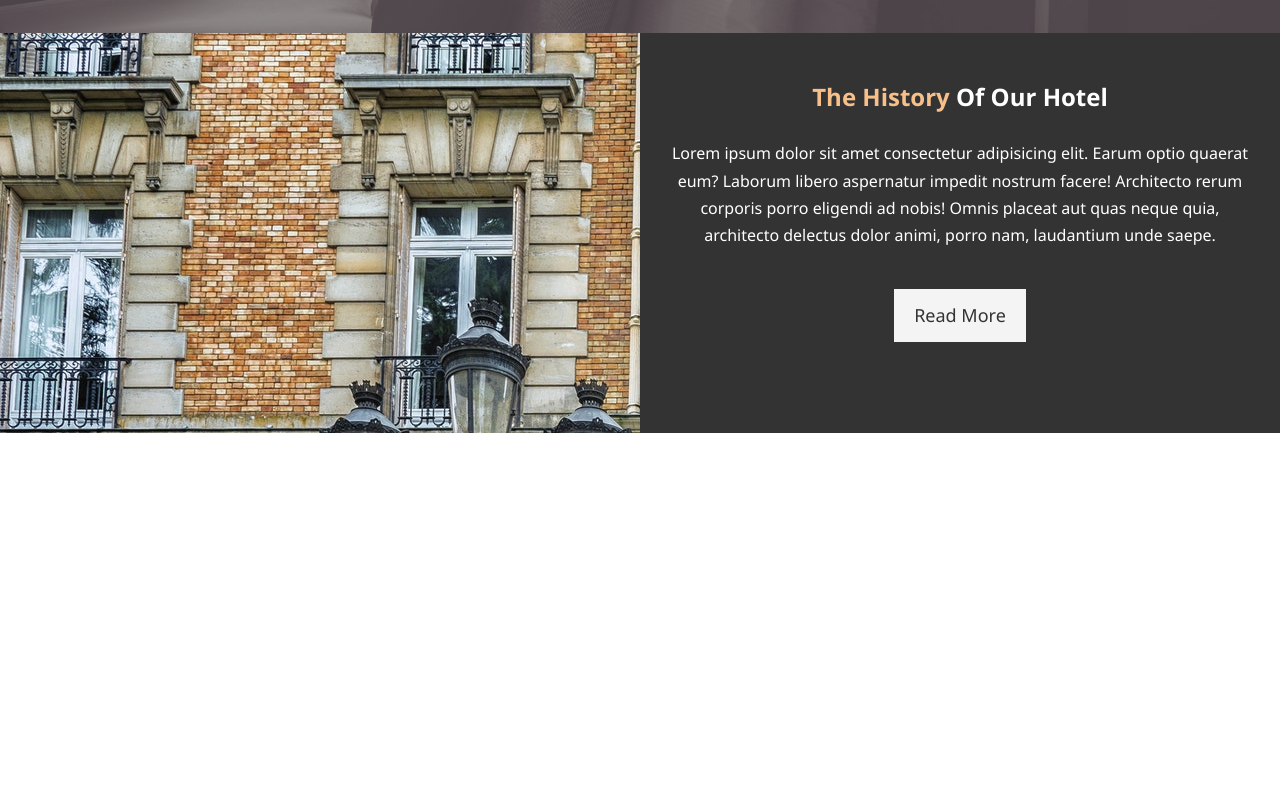
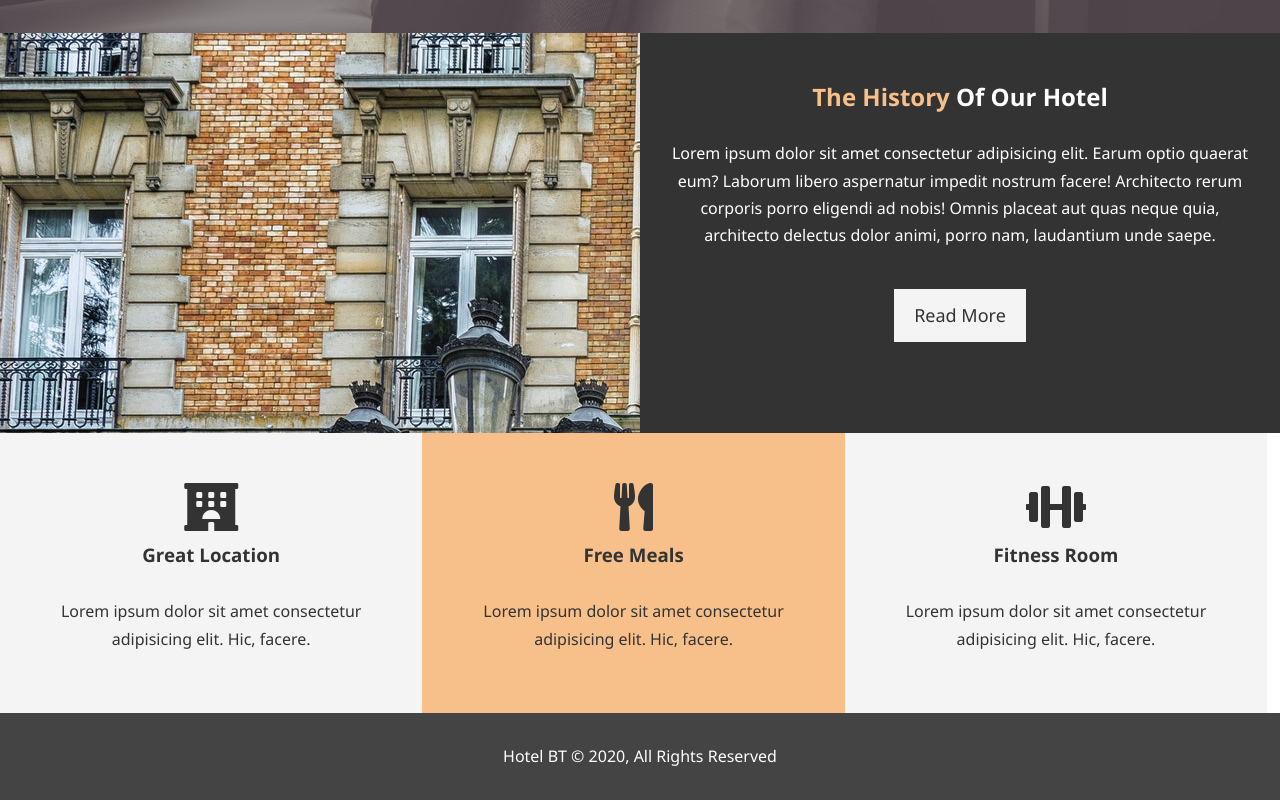
Before and after one commit to Chupacabra44/hotel_website, a plain HTML site: page index.html in a window 1280 px wide. Shown: the part 634-1434 px from the top of the page. Before the commit the page ends 1067 px from the top, so only its background shows below. Drawn offline with Linux system fonts and the light colour scheme.

Commit message:
Added
features and footer

```diff
--- a/css/style.css
+++ b/css/style.css
@@ -76,8 +76,12 @@ p {
 }
 
 .bg-primary {
-  background: #333;
-  color: #f7c08a;
+  background: #f7c08a;
+  color: #333;
+}
+
+.clr {
+  clear: both;
 }
 
 /* Navbar */
@@ -166,3 +170,25 @@ p {
 #home-info .info-content p {
   padding-bottom: 30px;
 }
+
+/* Features */
+
+.box {
+  float: left;
+  width: 33%;
+  padding: 50px;
+  text-align: center;
+}
+
+.box i {
+  margin-bottom: 10px;
+}
+
+/* Footer */
+
+#main-footer {
+  text-align: center;
+  background: #444;
+  color: #fff;
+  padding: 20px;
+}
--- a/index.html
+++ b/index.html
@@ -6,6 +6,8 @@
   <meta name="viewport" content="width=device-width, initial-scale=1.0">
   <meta name="description" content="Welcome to the most extrordinary hotel in Bostona Massachusetts">
   <meta name="keywords" content="hotel, boston, new england, boston hotel">
+  <link rel="stylesheet" href="https://use.fontawesome.com/releases/v5.14.0/css/all.css"
+    integrity="sha384-HzLeBuhoNPvSl5KYnjx0BT+WB0QEEqLprO+NBkkk5gbc67FTaL7XIGa2w1L0Xbgc" crossorigin="anonymous">
   <link rel="stylesheet" href="/css/style.css">
   <title>Hotel BT | Welcome</title>
 </head>
@@ -34,7 +36,7 @@
         </div>
       </div>
     </div>
-
+  </header>
   <section id="home-info" class="bg-dark">
     <div class="info-img"></div>
     <div class="info-content">
@@ -44,10 +46,30 @@
         architecto delectus dolor animi, porro nam, laudantium unde saepe.</p>
       <a href="about.html" class="btn btn-light">Read More</a>
     </div>
-
+  </section>
+  <section id="features">
+    <div class="box bg-light">
+      <i class="fas fa-hotel fa-3x"></i> <!-- fa-3x je klasa za povecavanje ikone -->
+      <h3>Great Location</h3>
+      <p>Lorem ipsum dolor sit amet consectetur adipisicing elit. Hic, facere.</p>
+    </div>
+    <div class="box bg-primary">
+      <i class="fas fa-utensils fa-3x"></i>
+      <h3>Free Meals</h3>
+      <p>Lorem ipsum dolor sit amet consectetur adipisicing elit. Hic, facere.</p>
+    </div>
+    <div class="box bg-light">
+      <i class="fas fa-dumbbell fa-3x"></i>
+      <h3>Fitness Room</h3>
+      <p>Lorem ipsum dolor sit amet consectetur adipisicing elit. Hic, facere.</p>
+    </div>
   </section>
 
-  </header>
+  <div class="clr"></div>
+
+  <footer id="main-footer">
+    <p>Hotel BT &copy; 2020, All Rights Reserved</p>
+  </footer>
 </body>
 
 </html>
```
Lines whose indentation alone changed are shown as unchanged.
